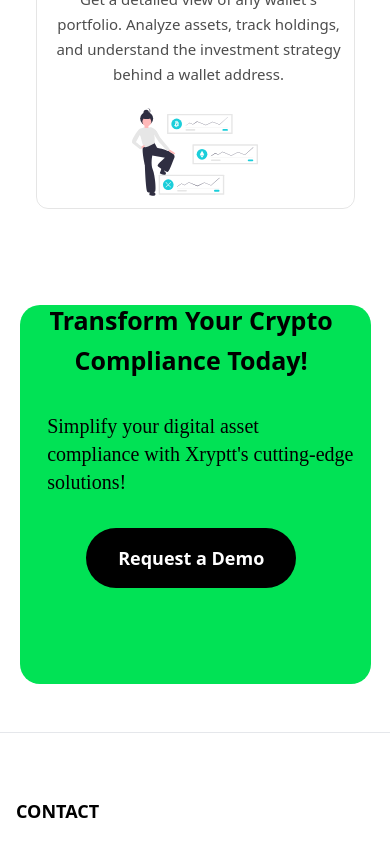
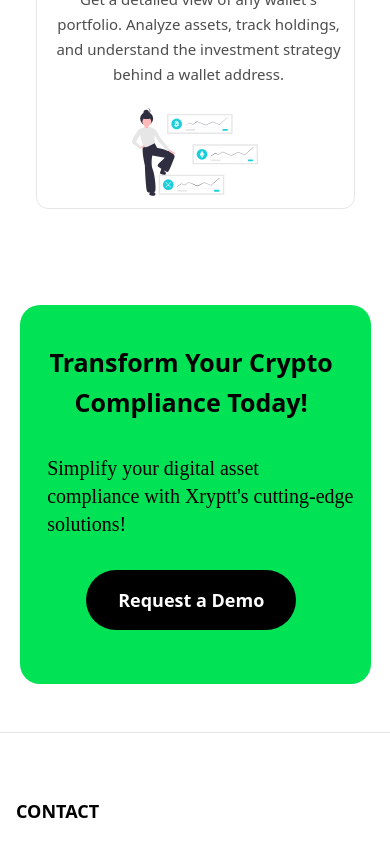
Before and after one commit to anabansal/xrypttSaaS, a React (Vite) app in the folder frontend/: page / in a window 390 px wide. Shown: the part 1929-2773 px from the top of the page. Built offline with nearby package versions, Linux system fonts and the light colour scheme; no server answers; the HTML template or start-up script is replaced by a standard one.

Commit message:
green section final

```diff
--- a/frontend/src/components/index.css
+++ b/frontend/src/components/index.css
@@ -104,6 +104,6 @@
         display: flex;
         flex-direction: column;
         justify-content: center;
-        margin-top: -10vh !important;
+        margin-top: -5vh !important;
     }
 }
```
